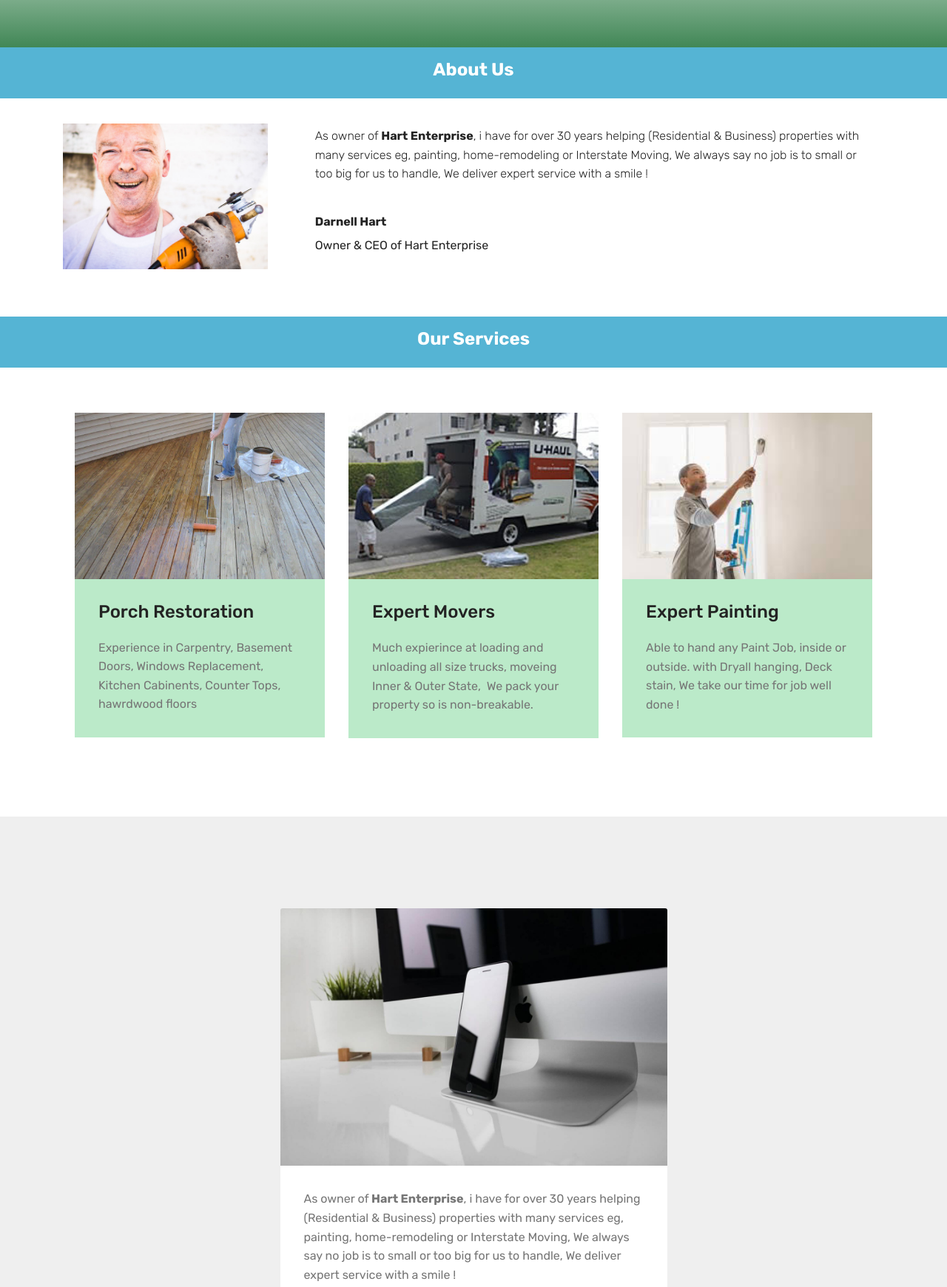
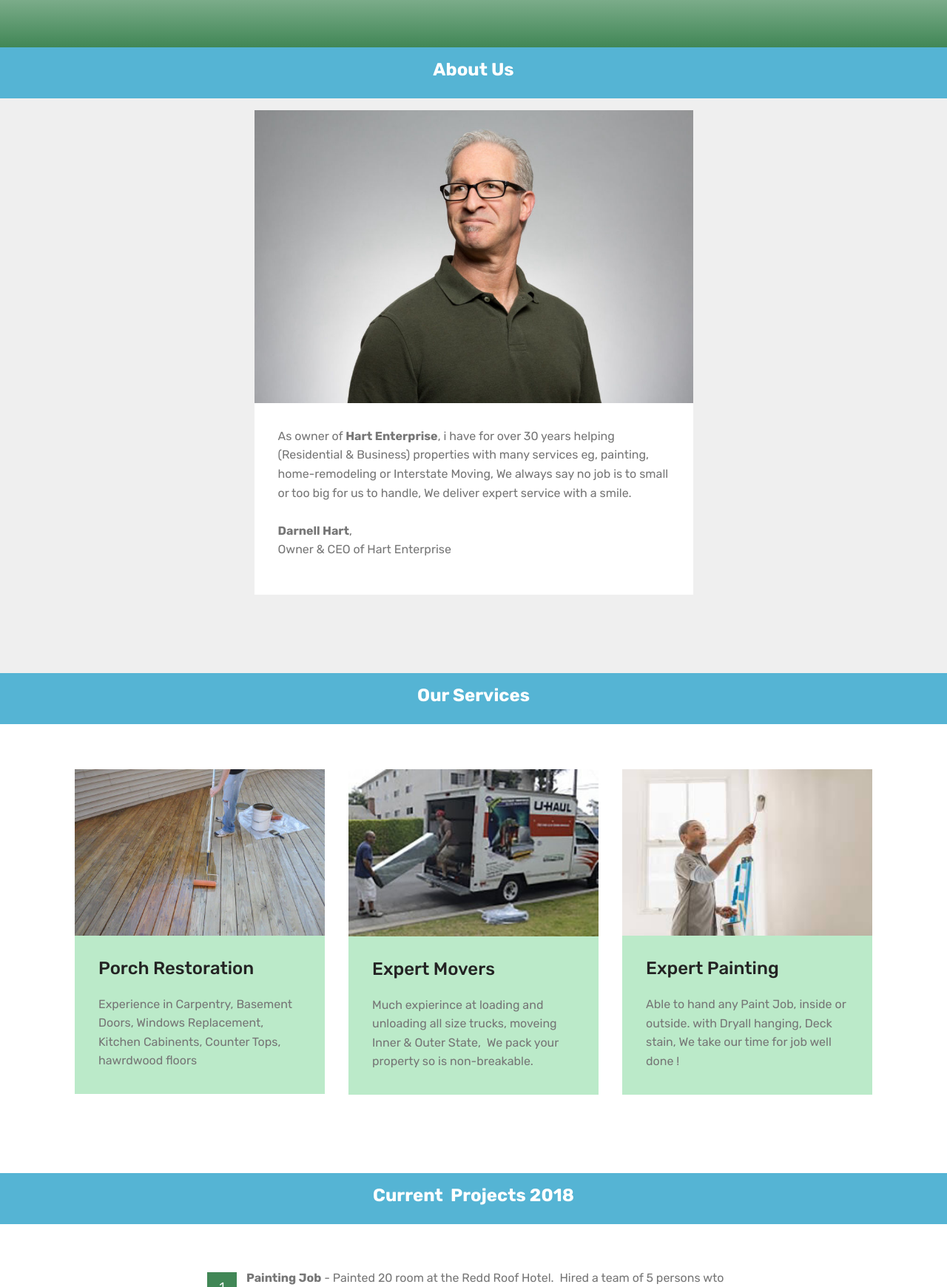
Before and after one commit to DTM2016/drake, a plain HTML site: page index.html in a window 1280 px wide. Shown: the part 1060-2800 px from the top of the page at 74% size. Drawn offline with Linux system fonts and the light colour scheme; a script that the page names is missing; files whose address does not match are found by name.

Commit message:
create github pages

```diff
--- a/assets/images/hashes.json
+++ b/assets/images/hashes.json
@@ -1 +1 @@
-{"Xhsk1TPLD/0JkCdixOPvtQ==":"slide2-1600x900.jpg","TJlYndvYm/NXYocOT+USCw==":"logo1-122x122.png","ev7o3AFnOgLFRxO6iuIy2w==":"eagle1-1300x956.jpg","fbqZXvr/0Hp7IomMoIPwfQ==":"eagle1-85x48.png","hTw8cpompygtZjsjRjeAEg==":"eagle2-1300x903.jpg","iJ8mMztU9QMgDLEJwBpBFQ==":"eagle2-1600x900.jpg","lci7gySuhnMfbV1SPdpz0A==":"eagle2-1600x1200.jpg","+7lsxfn5mbWAp3LX+t5QWA==":"eagle2-640x480.jpg","5TPw701cQP1pROxtXr1xow==":"eagle2-1300x733.jpg","a3pAytoS+5aeizi8dWnlEA==":"eagle2-1-85x48.png","1sqph/34HqiW8GWBCzf7Pg==":"eagle1-1300x733.jpg","i5xiNSRgILc+LoijxLXQXA==":"eagle1-1-85x48.png","sb4gGd6l0HhQq098TiZEdA==":"painter-300x200.jpg","cw7cf7AmW5KAI2nrpQhEtw==":"painter-85x48.png","/xduNCeIIYhgOb1Tw8YnFA==":"mbr-1162x830.jpg","HeUTNzHvqPJCXBd9Mav46Q==":"ser1-500x332.jpg","wmY02Akw7TRDtmPYc9LPEw==":"mover-300x200.jpg","JSM7Rs+3nlwyhh14VHHb7A==":"ser4-275x183.jpg","BmghmguMFglp2buJaBuI/w==":"eagle1-2-640x480.jpg","qDjIhop+JQJch3uI5X36Gg==":"right-image5-1-624x461.png"}
+{"Xhsk1TPLD/0JkCdixOPvtQ==":"slide2-1600x900.jpg","TJlYndvYm/NXYocOT+USCw==":"logo1-122x122.png","ev7o3AFnOgLFRxO6iuIy2w==":"eagle1-1300x956.jpg","fbqZXvr/0Hp7IomMoIPwfQ==":"eagle1-85x48.png","hTw8cpompygtZjsjRjeAEg==":"eagle2-1300x903.jpg","iJ8mMztU9QMgDLEJwBpBFQ==":"eagle2-1600x900.jpg","lci7gySuhnMfbV1SPdpz0A==":"eagle2-1600x1200.jpg","+7lsxfn5mbWAp3LX+t5QWA==":"eagle2-640x480.jpg","5TPw701cQP1pROxtXr1xow==":"eagle2-1300x733.jpg","a3pAytoS+5aeizi8dWnlEA==":"eagle2-1-85x48.png","1sqph/34HqiW8GWBCzf7Pg==":"eagle1-1300x733.jpg","i5xiNSRgILc+LoijxLXQXA==":"eagle1-1-85x48.png","sb4gGd6l0HhQq098TiZEdA==":"painter-300x200.jpg","cw7cf7AmW5KAI2nrpQhEtw==":"painter-85x48.png","/xduNCeIIYhgOb1Tw8YnFA==":"mbr-1162x830.jpg","HeUTNzHvqPJCXBd9Mav46Q==":"ser1-500x332.jpg","wmY02Akw7TRDtmPYc9LPEw==":"mover-300x200.jpg","JSM7Rs+3nlwyhh14VHHb7A==":"ser4-275x183.jpg","BmghmguMFglp2buJaBuI/w==":"eagle1-2-640x480.jpg","qDjIhop+JQJch3uI5X36Gg==":"right-image5-1-624x461.png","OwctFQPXm2NEbmL/9NotAQ==":"mbr-1170x780.jpg"}
--- a/assets/mobirise/css/mbr-additional.css
+++ b/assets/mobirise/css/mbr-additional.css
@@ -1723,26 +1723,44 @@ body {
 .cid-qQmBbgmxXb .mbr-section-subtitle {
   color: #ffffff;
 }
-.cid-qQmFy1g0br {
-  padding-top: 30px;
-  padding-bottom: 60px;
+.cid-qQvdDgNnpc {
+  padding-top: 0px;
+  padding-bottom: 90px;
+  background-color: #efefef;
+}
+.cid-qQvdDgNnpc .card-img {
+  background-color: #fff;
+}
+.cid-qQvdDgNnpc .card-box {
   background-color: #ffffff;
-}
-.cid-qQmFy1g0br .testimonial-text {
-  font-style: italic;
-  font-weight: 300;
-  color: #232323;
-}
-.cid-qQmFy1g0br .mbr-author-name {
-  font-weight: bold;
-  color: #232323;
-}
-.cid-qQmFy1g0br .media-container-row {
-  word-wrap: break-word;
-  word-break: break-word;
-}
-.cid-qQmFy1g0br .mbr-author-desc {
-  color: #232323;
+  padding: 2rem;
+}
+.cid-qQvdDgNnpc h4 {
+  font-weight: 500;
+  margin-bottom: 0;
+  text-align: left;
+}
+.cid-qQvdDgNnpc p {
+  text-align: left;
+}
+.cid-qQvdDgNnpc .mbr-text {
+  color: #767676;
+}
+.cid-qQvdDgNnpc .card-wrapper {
+  height: 100%;
+  box-shadow: 0px 0px 0px 0px rgba(0, 0, 0, 0);
+  transition: box-shadow 0.3s;
+}
+.cid-qQvdDgNnpc .card-wrapper:hover {
+  box-shadow: 0px 0px 30px 0px rgba(0, 0, 0, 0.05);
+  transition: box-shadow 0.3s;
+}
+@media (min-width: 992px) {
+  .cid-qQvdDgNnpc .my-col {
+    flex: 0 0 20%;
+    max-width: 20%;
+    padding: 15px;
+  }
 }
 .cid-qQmu3jJ6Hj {
   padding-top: 15px;
@@ -1791,91 +1809,6 @@ body {
 .cid-qQm66NhxcN .card-wrapper:hover {
   box-shadow: 0px 0px 30px 0px rgba(0, 0, 0, 0.05);
   transition: box-shadow 0.3s;
-}
-.cid-qQvbfeOEh4 {
-  padding-top: 60px;
-  padding-bottom: 90px;
-  background-color: #efefef;
-}
-.cid-qQvbfeOEh4 .mbr-section-subtitle {
-  color: #767676;
-}
-.cid-qQvbfeOEh4 .mbr-text {
-  color: #767676;
-}
-.cid-qQvbfeOEh4 .card {
-  display: flex;
-  position: relative;
-  justify-content: center;
-}
-.cid-qQvbfeOEh4 .card-wrapper {
-  height: 100%;
-  box-shadow: 0px 0px 0px 0px rgba(0, 0, 0, 0);
-  transition: box-shadow 0.3s;
-}
-.cid-qQvbfeOEh4 .card-wrapper .card-img {
-  display: flex;
-  flex-direction: column;
-  align-items: center;
-  justify-content: center;
-  position: relative;
-  overflow: hidden;
-  border-bottom-right-radius: 0;
-  border-bottom-left-radius: 0;
-}
-.cid-qQvbfeOEh4 .card-wrapper .card-img .mbr-overlay {
-  background-color: #efefef;
-  display: none;
-  transition: opacity .3s;
-}
-.cid-qQvbfeOEh4 .card-wrapper .card-img .mbr-section-btn {
-  display: flex;
-  position: absolute;
-  transition: opacity .3s;
-  width: 100%;
-  margin: auto;
-  left: 0;
-  justify-content: center;
-  align-items: center;
-}
-.cid-qQvbfeOEh4 .card-wrapper .card-img img {
-  width: 100%;
-  height: 100%;
-}
-.cid-qQvbfeOEh4 .card-wrapper .card-box {
-  background-color: #ffffff;
-  padding: 0 2rem 2rem 2rem;
-  border-bottom-left-radius: 0;
-  border-bottom-right-radius: 0;
-}
-.cid-qQvbfeOEh4 .card-wrapper .card-box h4 {
-  font-weight: 500;
-  margin-bottom: 0;
-  padding-top: 2rem;
-}
-.cid-qQvbfeOEh4 .card-wrapper .card-box p {
-  margin-bottom: 0;
-  padding-top: 1.5rem;
-  padding-top: 2rem;
-}
-.cid-qQvbfeOEh4 .card-wrapper:hover {
-  box-shadow: 0px 0px 30px 0px rgba(0, 0, 0, 0.05);
-  transition: box-shadow 0.3s;
-}
-.cid-qQvbfeOEh4 .popup-btn .mbr-overlay {
-  display: block !important;
-  opacity: 0;
-}
-.cid-qQvbfeOEh4 .popup-btn .mbr-section-btn {
-  height: 100%;
-  display: flex !important;
-  opacity: 0;
-}
-.cid-qQvbfeOEh4 .popup-btn:hover .mbr-overlay {
-  opacity: .5;
-}
-.cid-qQvbfeOEh4 .popup-btn:hover .mbr-section-btn {
-  opacity: 1;
 }
 .cid-qQmnqA56Bs {
   padding-top: 15px;
--- a/index.html
+++ b/index.html
@@ -15,8 +15,8 @@
   <link rel="stylesheet" href="assets/bootstrap/css/bootstrap-grid.min.css">
   <link rel="stylesheet" href="assets/bootstrap/css/bootstrap-reboot.min.css">
   <link rel="stylesheet" href="assets/dropdown/css/style.css">
+  <link rel="stylesheet" href="assets/socicon/css/styles.css">
   <link rel="stylesheet" href="assets/animatecss/animate.min.css">
-  <link rel="stylesheet" href="assets/socicon/css/styles.css">
   <link rel="stylesheet" href="assets/theme/css/style.css">
   <link rel="stylesheet" href="assets/wowslider-init/style.css">
   <link rel="stylesheet" href="assets/mobirise/css/mbr-additional.css" type="text/css">
@@ -66,7 +66,7 @@
     </nav>
 </section>
 
-<section class="engine"><a href="https://mobirise.ws">Mobirise</a></section><section class="mbr-wowslider-container mbr-section mbr-section__container carousel slide mbr-section-nopadding mbr-wowslider-container--boundary" data-ride="carousel" data-keyboard="false" data-wrap="true" data-interval="false" id="wowslider-1u" data-rv-view="2276" style="background-color: rgb(255, 255, 255);">
+<section class="engine"><a href="https://mobirise.ws/h">make own website</a></section><section class="mbr-wowslider-container mbr-section mbr-section__container carousel slide mbr-section-nopadding mbr-wowslider-container--boundary" data-ride="carousel" data-keyboard="false" data-wrap="true" data-interval="false" id="wowslider-1u" data-rv-view="2276" style="background-color: rgb(255, 255, 255);">
     <div class="mbr-wowslider">
         <div class="ws_images">
             <ul>
@@ -166,23 +166,33 @@
     </div>
 </section>
 
-<section class="testimonials2 cid-qQmFy1g0br" id="testimonials2-p">
+<section class="features17 cid-qQvdDgNnpc" id="features17-1w">
+
+
+
+
+    <div class="container-fluid">
+        <div class="media-container-row">
+            <div class="card p-3 col-12 col-md-6">
+                <div class="card-wrapper">
+                    <div class="card-img">
+                        <img src="assets/images/mbr-1170x780.jpg" alt="Mobirise" title="">
+                    </div>
+                    <div class="card-box">
+
+                        <p class="mbr-text mbr-fonts-style display-7">
+                            As owner of <strong>Hart Enterprise</strong>, i have for over 30 years helping (Residential &amp; Business) properties with many services eg, painting, home-remodeling or Interstate Moving, We always say no job is to small or too big for us to handle, We deliver expert service with a smile.<br><br><strong>Darnell Hart</strong>,<br>Owner &amp; CEO of Hart Enterprise<br></p>
+                    </div>
+                </div>
+            </div>
 
 
 
 
 
-    <div class="container">
-        <div class="media-container-row">
-            <div class="mbr-figure pr-lg-5" style="width: 40%;">
-              <img xwidth="300" xheight="300" src="assets/images/mbr-1162x830.jpg" alt="" title="">
-            </div>
-            <div class="media-content px-3 align-self-center mbr-white py-2">
-                    <p class="mbr-text testimonial-text mbr-fonts-style display-7"><span style="font-style: normal;">As owner of <strong>Hart Enterprise</strong>, i have for over 30 years helping (Residential &amp; Business) properties with many services eg, painting, home-remodeling or Interstate Moving, We always say no job is to small or too big for us to handle, We deliver expert service with a smile !</span><br></p>
-                    <p class="mbr-author-name pt-4 mb-2 mbr-fonts-style display-7">
-                       Darnell Hart</p>
-                    <p class="mbr-author-desc mbr-fonts-style display-7">Owner &amp; CEO of Hart Enterprise</p>
-            </div>
+
+
+
         </div>
     </div>
 </section>
@@ -249,41 +259,6 @@
 
                 </div>
             </div>
-
-
-        </div>
-    </div>
-</section>
-
-<section class="features18 popup-btn-cards cid-qQvbfeOEh4" id="features18-1v">
-
-
-
-
-    <div class="container">
-
-
-        <div class="media-container-row pt-5 ">
-            <div class="card p-3 col-12 col-md-6">
-                <div class="card-wrapper ">
-                    <div class="card-img">
-                        <div class="mbr-overlay"></div>
-                        <div class="mbr-section-btn text-center">
-                            <a href="https://mobirise.com" class="btn btn-primary display-4">Learn More</a>
-                        </div>
-                        <img src="assets/images/01.jpg" alt="Mobirise">
-                    </div>
-                    <div class="card-box">
-
-                        <p class="mbr-text mbr-fonts-style align-left display-7">
-                            As owner of<strong> Hart Enterprise</strong>, i have for over 30 years helping (Residential &amp; Business) properties with many services eg, painting, home-remodeling or Interstate Moving, We always say no job is to small or too big for us to handle, We deliver expert service with a smile !<br><br><strong>Darnell Hart</strong>,<br>Owner &amp; CEO of Hart Enterprise<br>
-                        </p>
-                    </div>
-                </div>
-            </div>
-
-
-
 
 
         </div>
@@ -380,7 +355,7 @@
             <div class="media-container-column col-lg-8" data-form-type="formoid">
                     <div data-form-alert="" hidden="">Thanks for filling out the form!</div>
 
-                    <form class="mbr-form" action="https://mobirise.com/" method="post" data-form-title="Mobirise Form"><input type="hidden" name="email" data-form-email="true" value="DPeQDA/uAtVqelrUOf0sKoSI2Zn4fAQI769XmT9y58s1t1Ml+JXomH6kb3FFhlCq1h8IJYrtWobVa+mPLX9pxegNFQENin0Hff6XddU390wNj4RCyRYUVIbIMXMBJz6r" data-form-field="Email">
+                    <form class="mbr-form" action="https://mobirise.com/" method="post" data-form-title="Mobirise Form"><input type="hidden" name="email" data-form-email="true" value="44/OlmUAUAOohOTxcBshELPc8qnZF8kkezA38Cgx+NHW4IjddAvkKsWhfXex85ckJPDzwdl85St5r7ng3KPl8H1/+L2row+lNkqhBH0StfaZM4dSvHvnSiNtjlHS2PMV" data-form-field="Email">
                         <div class="row row-sm-offset">
                             <div class="col-md-4 multi-horizontal" data-for="name">
                                 <div class="form-group">
@@ -472,10 +447,9 @@
   <script src="assets/smoothscroll/smooth-scroll.js"></script>
   <script src="assets/dropdown/js/script.min.js"></script>
   <script src="assets/touchswipe/jquery.touch-swipe.min.js"></script>
+  <script src="assets/viewportchecker/jquery.viewportchecker.js"></script>
   <script src="assets/wowslider-plugin/wowslider.js"></script>
-  <script src="assets/mbr-popup-btns/mbr-popup-btns.js"></script>
   <script src="assets/sociallikes/social-likes.js"></script>
-  <script src="assets/viewportchecker/jquery.viewportchecker.js"></script>
   <script src="assets/wowslider-effect/effects.js"></script>
   <script src="assets/theme/js/script.js"></script>
   <script src="assets/wowslider-init/script.js"></script>
```
Also changed, not shown: assets/images/mbr-1170x780.jpg (added), 1 other file.
